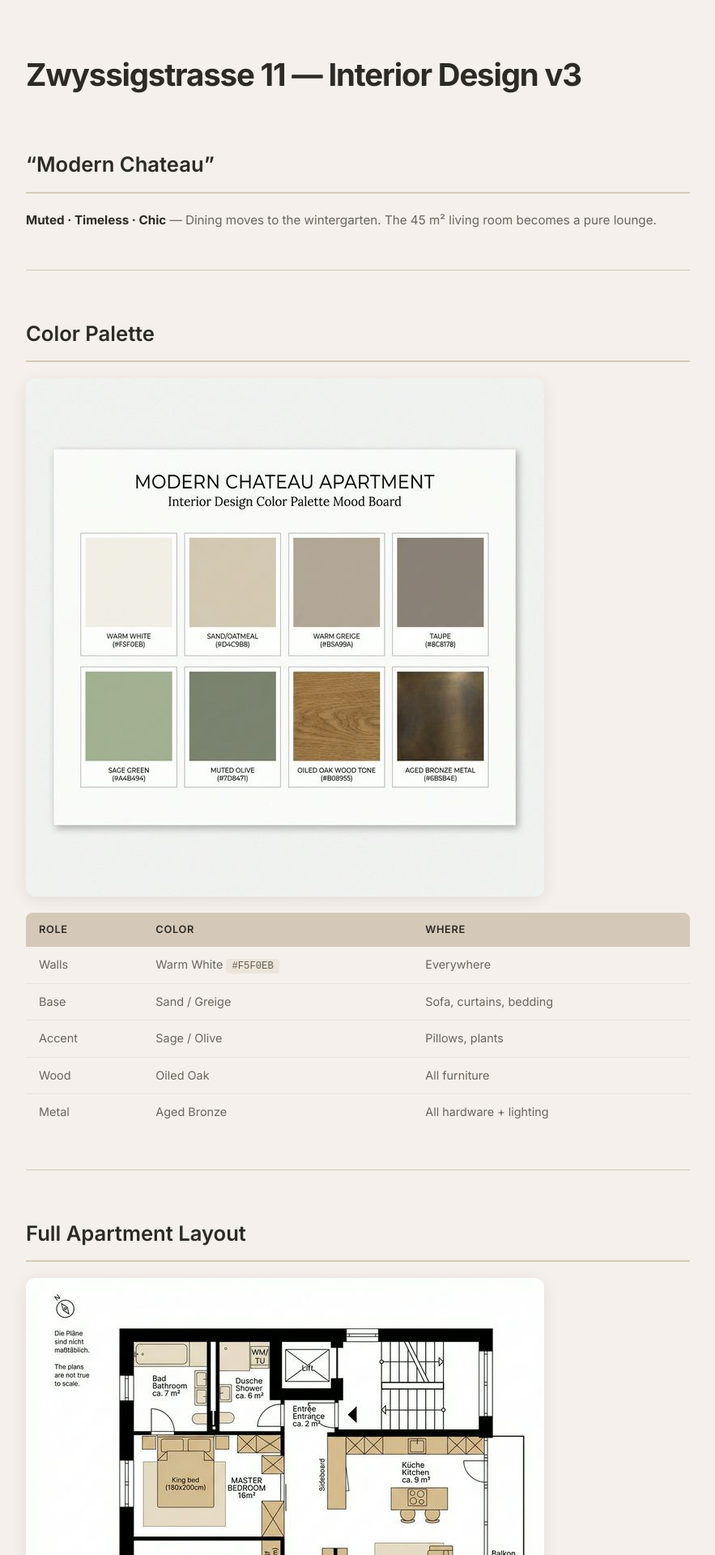
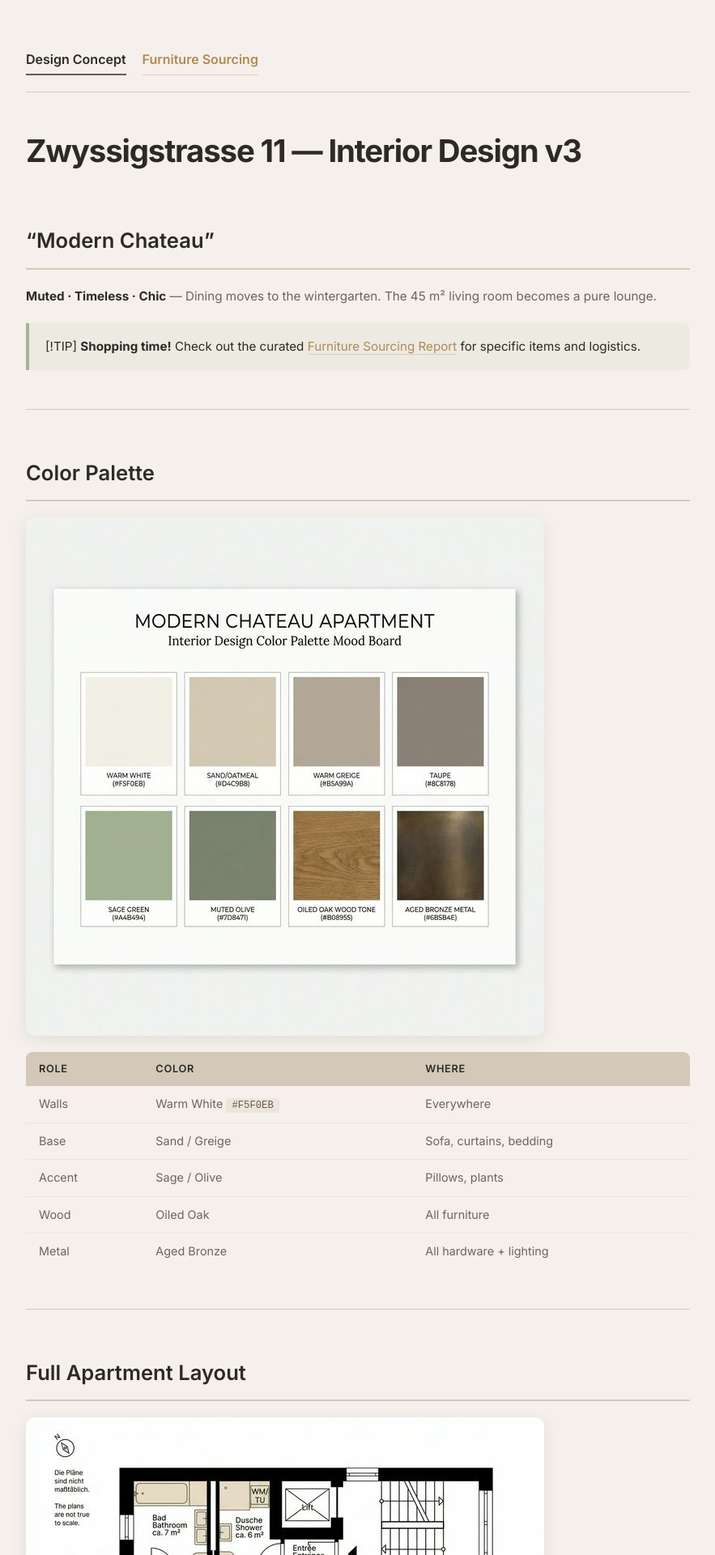
Before and after one commit to sunmeetsingh/sunmeetsingh.github.io, a Jekyll site: the page built from design/index.md, in a window 1280 px wide. Shown: the top 1920 px of the page at 81% size, without its empty margins (198-1081 px from the left). Built offline with Jekyll 4.4.1, drawn with Linux system fonts in a browser that asks for light colours.

Commit message:
Add furniture sourcing report and navigation

```diff
--- a/_layouts/design.html
+++ b/_layouts/design.html
@@ -36,6 +36,29 @@
             max-width: 900px;
             margin: 0 auto;
             padding: 60px 40px 100px;
+        }
+
+        nav {
+            margin-bottom: 40px;
+            padding-bottom: 20px;
+            border-bottom: 1px solid var(--sand);
+            display: flex;
+            gap: 20px;
+        }
+
+        nav a {
+            font-weight: 600;
+            color: #6B6560;
+            /* text-light */
+            text-decoration: none;
+            padding-bottom: 4px;
+        }
+
+        nav a:hover,
+        nav a.active {
+            color: #2D2A26;
+            /* text */
+            border-bottom: 2px solid var(--bronze);
         }
 
         .content h1 {
@@ -195,6 +218,11 @@
 
 <body>
     <div class="content">
+        <nav>
+            <a href="/design/" class="{% if page.url == '/design/' %}active{% endif %}">Design Concept</a>
+            <a href="/design/sourcing/" class="{% if page.url == '/design/sourcing/' %}active{% endif %}">Furniture
+                Sourcing</a>
+        </nav>
         {{ content }}
     </div>
 </body>
--- a/design/index.md
+++ b/design/index.md
@@ -8,6 +8,9 @@ permalink: /design/
 ## "Modern Chateau"
 
 **Muted · Timeless · Chic** — Dining moves to the wintergarten. The 45 m² living room becomes a pure lounge.
+
+> [!TIP]
+> **Shopping time!** Check out the curated [Furniture Sourcing Report](/design/sourcing/) for specific items and logistics.
 
 ---
 
```
Also changed, not shown: design/sourcing.md (added, +144 -0 lines).
